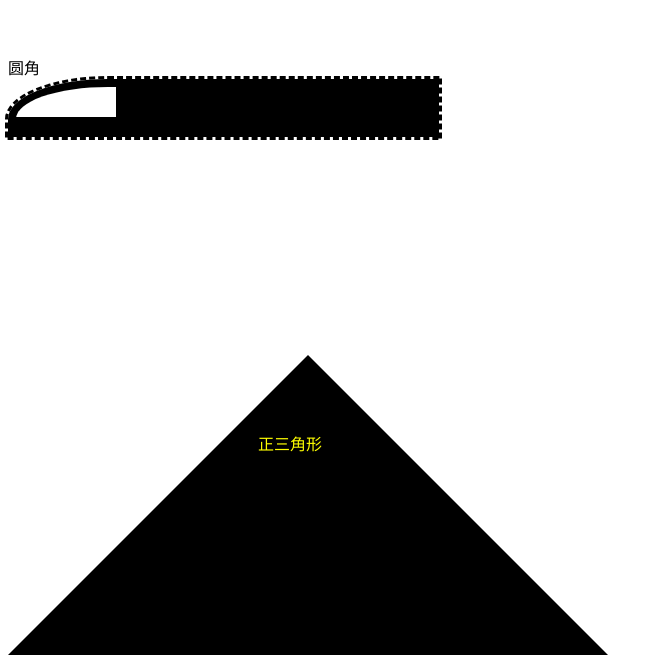
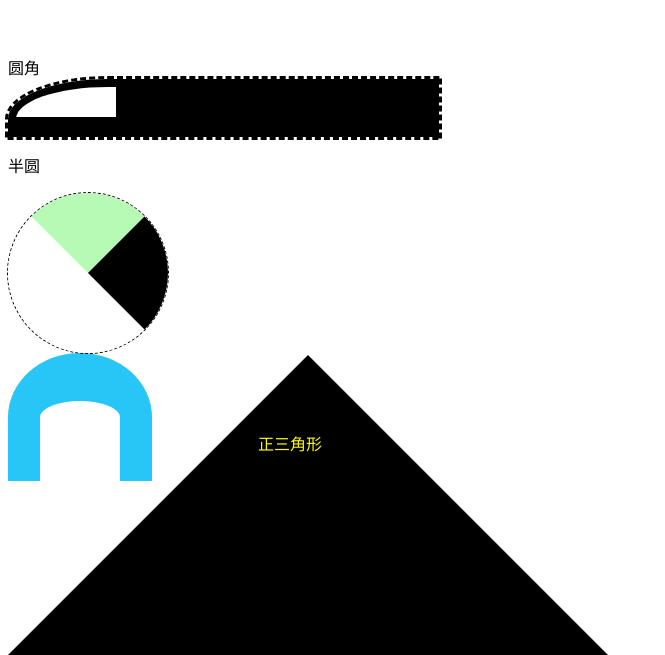
Before and after one commit to jianwi/learn_css3, a plain HTML site: page border/base.html in a window 1280 px wide. Shown: the part 1160-1815 px from the top of the page, without its empty margins (0-665 px from the left). Drawn offline with Linux system fonts and the light colour scheme.

Commit message:
add half circle

```diff
--- a/border/base.html
+++ b/border/base.html
@@ -50,5 +50,40 @@
 
     </div>
 </section>
+
+<section>
+    <p>
+        半圆
+    </p>
+    <div class="half-circle">
+
+    </div>
+
+</section>
+
+    <section>
+        <div
+        style="
+        width: 5em;
+        height: 5em;
+        border-color: #28c6f6;
+        border-width: 3em 2em 0px 2em;
+        border-style: solid;
+        border-radius: 50% 50% 0 0;
+">
+
+        </div>
+    </section>
+    <style>
+        .half-circle{
+            outline: dashed 1px black;
+            width: 0px;
+            height: 0px;
+            border-width: 5em;
+            border-style: solid;
+            border-color: #b6fab6 black transparent transparent;
+            border-radius: 50%;
+        }
+    </style>
 </body>
 </html>
```
